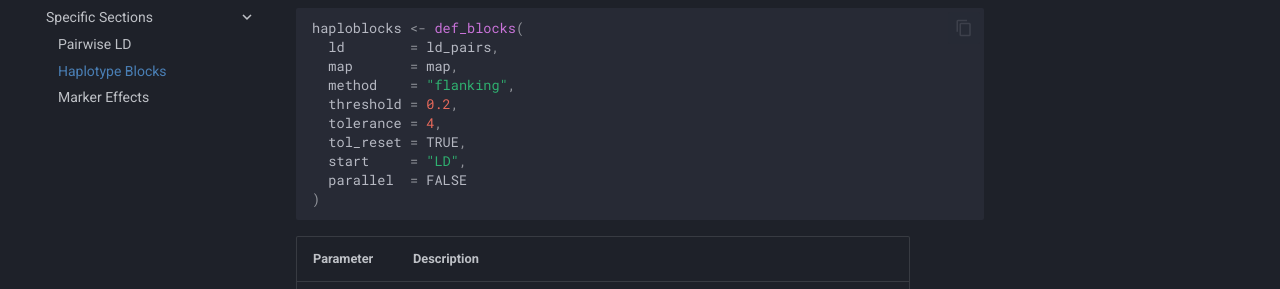
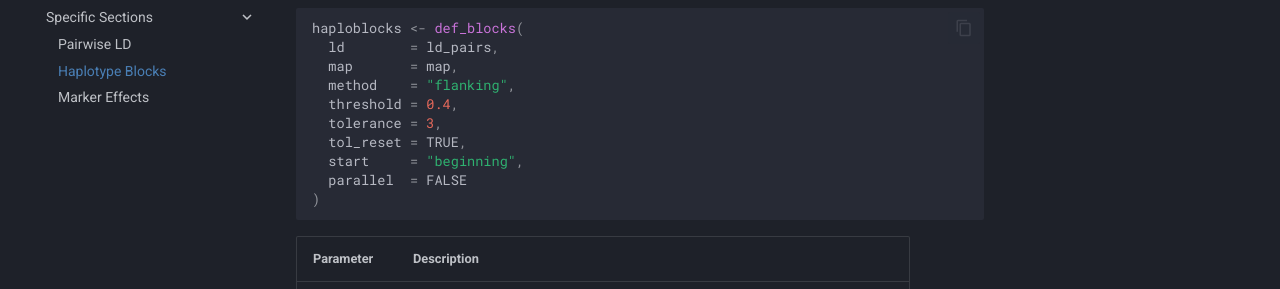
Before and after one commit to wrshf7/HapSelect-Docs, an MkDocs documentation site: the page built from docs/workflow/haploblocks.md, in a window 1280 px wide and 900 px high. Shown: the part 355-644 px from the top of the window. Built offline with MkDocs 1.6.1 and Material for MkDocs 9.7.7, drawn with Linux system fonts in a browser that asks for light colours; comment, search, counter and statistics services are not loaded.

Commit message:
Update haploblocks.md

````diff
--- a/docs/workflow/haploblocks.md
+++ b/docs/workflow/haploblocks.md
@@ -11,10 +11,10 @@ haploblocks <- def_blocks(
   ld        = ld_pairs,
   map       = map,
   method    = "flanking",
-  threshold = 0.2,
-  tolerance = 4,
+  threshold = 0.4,
+  tolerance = 3,
   tol_reset = TRUE,
-  start     = "LD",
+  start     = "beginning",
   parallel  = FALSE
 )
 ```
````
